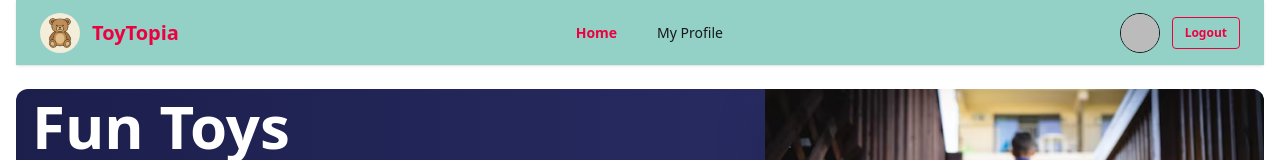
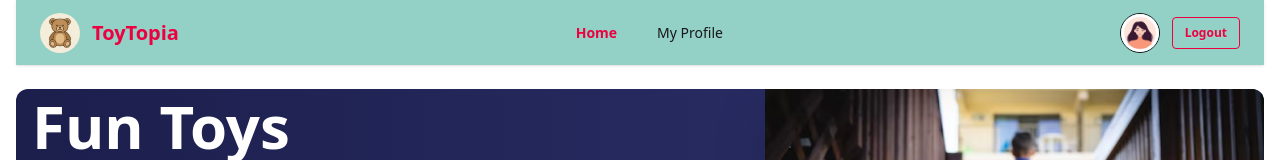
Before and after one commit to Purba-M/ToyTopia, a React (Vite) app: page / in a window 1280 px wide. Shown: the top 160 px of the page. Built offline with nearby package versions, Linux system fonts and the light colour scheme; no server answers; sample sign-in values are in the browser's storage.

Commit message:
navabr updation

```diff
--- a/src/component/Navbar.jsx
+++ b/src/component/Navbar.jsx
@@ -2,6 +2,7 @@ import { NavLink } from "react-router";
 import logo from "../assets/logo.png";
 import { useContext, useState } from "react";
 import { Authcontext } from "../provider/AuthProvider";
+import pic from '../assets/user.png'
 
 const Navbar = () => {
   const { user, logout} = useContext(Authcontext);
@@ -78,9 +79,7 @@ const Navbar = () => {
           <div className="flex items-center gap-3">
             <div className="relative group">
               <img
-                src={
-                  user.photoURL || "https://i.ibb.co/2n4D9FJ/default-avatar.png"
-                }
+                src={pic}
                 alt="User"
                 className="w-10 h-10 rounded-full cursor-pointer border"
               />
--- a/src/layouts/ErrorLayout.jsx
+++ b/src/layouts/ErrorLayout.jsx
@@ -2,7 +2,7 @@ import React from "react";
 import Navbar from "../component/Navbar";
 import Footer from "../component/Footer";
 import ErrorPage from "../pages/ErrorPage";
-import page from "../assets/image.png"
+import page from "../assets/error.png"
 
 const ErrorLayout = () => {
   return (
--- a/src/pages/ErrorPage.jsx
+++ b/src/pages/ErrorPage.jsx
@@ -1,6 +1,6 @@
 
 import React from "react";
-import page from '../assets/image.png'
+import page from '../assets/error.png'
 
 const ErrorPage = () => {
   return (
```
Also changed, not shown: src/assets/error.png (renamed from src/assets/image.png), src/assets/user.png (added).
